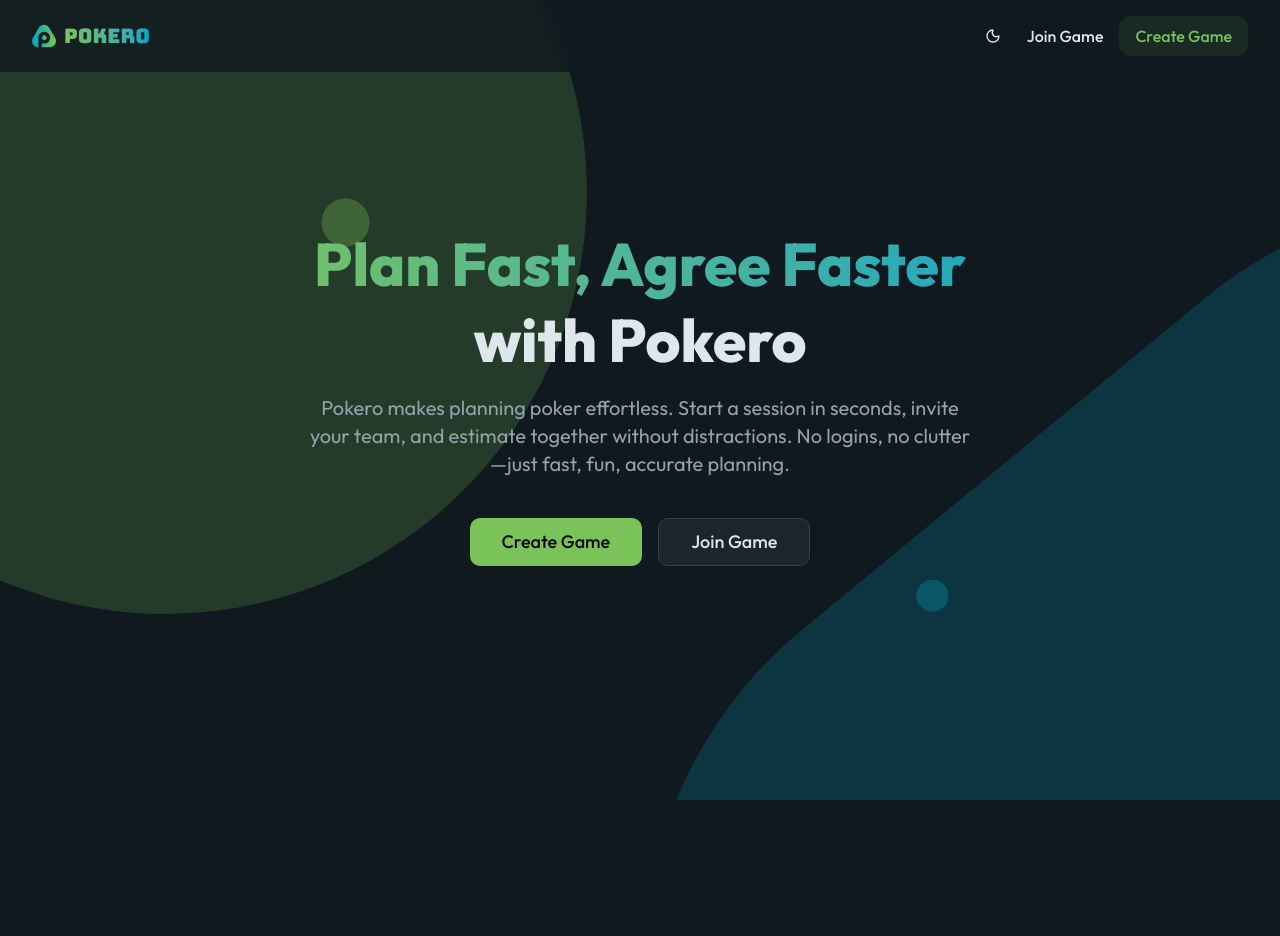
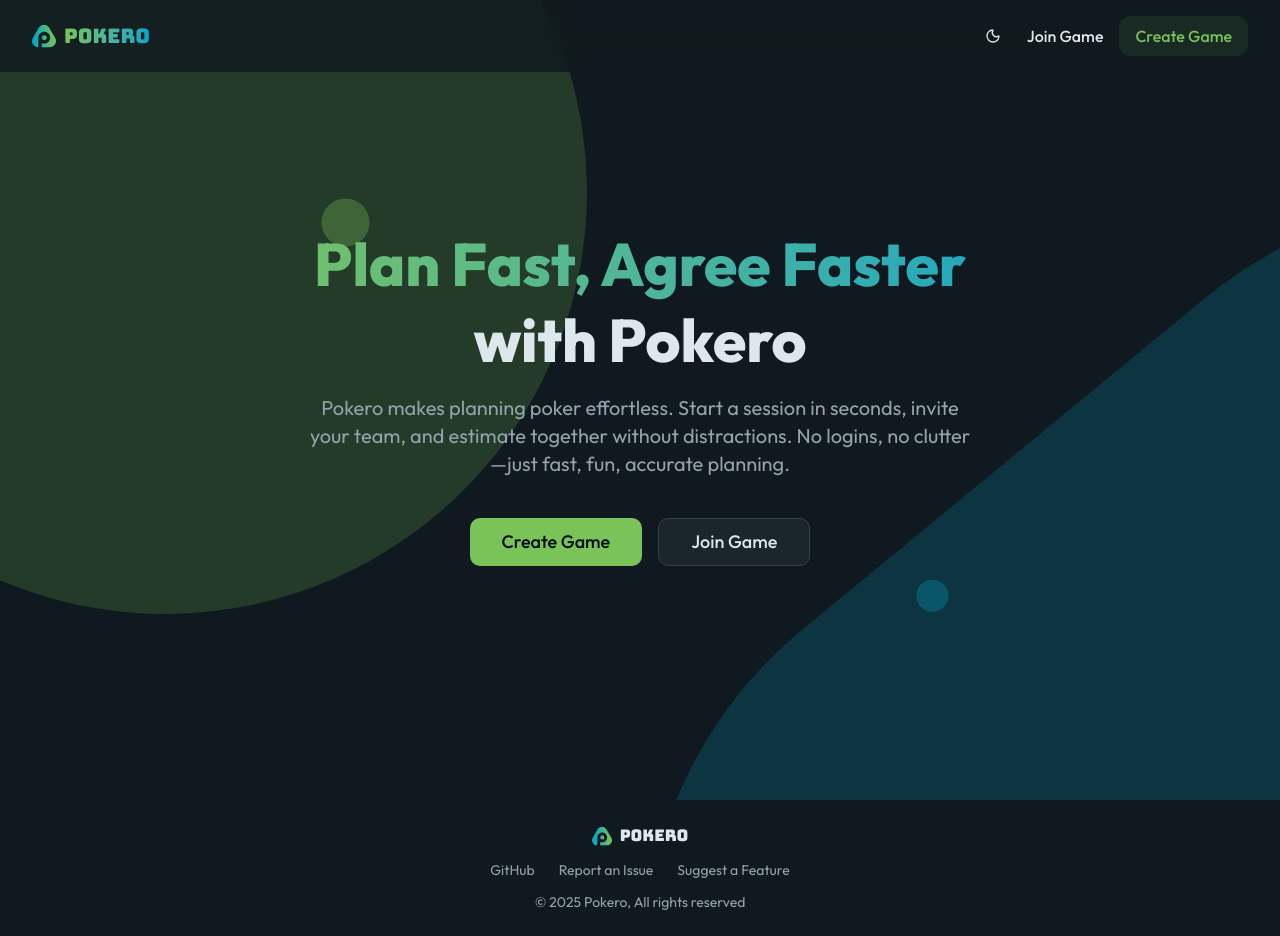
Before and after one commit to brendan-sadlier/pokero, a React (Vite) app: page / in a window 1280 px wide. Before the commit the page ends 800 px from the top, so only its background shows below. Built offline with nearby package versions, Linux system fonts and the light colour scheme; no server answers.

Commit message:
Added footer to landing page

```diff
--- a/src/pages/Home.tsx
+++ b/src/pages/Home.tsx
@@ -2,13 +2,14 @@
 import Navbar from '../components/navbar';
 import { Button } from '../components/ui/button';
 import { motion } from 'framer-motion';
+import Logo from '../components/logo';
 
 export default function Home() {
   return (
-    <div className="flex flex-col min-h-screen">
+    <div className="flex flex-col">
       <Navbar />
-      <div className="bg-background flex-1 overflow-hidden relative flex items-center justify-center">
-        <div className="container mx-auto px-4 sm:px-6 lg:px-8 relative z-10">
+      <div className="bg-background flex-1 overflow-hidden relative flex items-center justify-center min-h-screen">
+        <div className="container mx-auto px-4 sm:px-6 lg:px-8 relative z-10 ">
           <motion.div
             initial={{ opacity: 0, y: 20 }}
             animate={{ opacity: 1, y: 0 }}
@@ -111,6 +112,39 @@
           />
         </div>
       </div>
+      <footer className="py-6">
+        <div className="mx-auto max-w-5xl px-6">
+          <Link to="/" aria-label="go home" className="mx-auto flex size-fit items-center gap-2">
+            <Logo className="size-5" />
+            <h1 className="font-display">Pokero</h1>
+          </Link>
+
+          <div className="flex flex-wrap justify-center gap-6 text-sm py-3">
+            <a
+              href="https://github.com/brendan-sadlier/pokero"
+              className="text-muted-foreground hover:text-primary block duration-150"
+            >
+              <span>GitHub</span>
+            </a>
+            <a
+              href="https://github.com/brendan-sadlier/pokero/issues"
+              className="text-muted-foreground hover:text-primary block duration-150"
+            >
+              <span>Report an Issue</span>
+            </a>
+            <a
+              href="https://github.com/brendan-sadlier/pokero/discussions/categories/ideas"
+              className="text-muted-foreground hover:text-primary block duration-150"
+            >
+              <span>Suggest a Feature</span>
+            </a>
+          </div>
+          <span className="text-muted-foreground block text-center text-sm">
+            {' '}
+            © {new Date().getFullYear()} Pokero, All rights reserved
+          </span>
+        </div>
+      </footer>
     </div>
   );
 }
```
